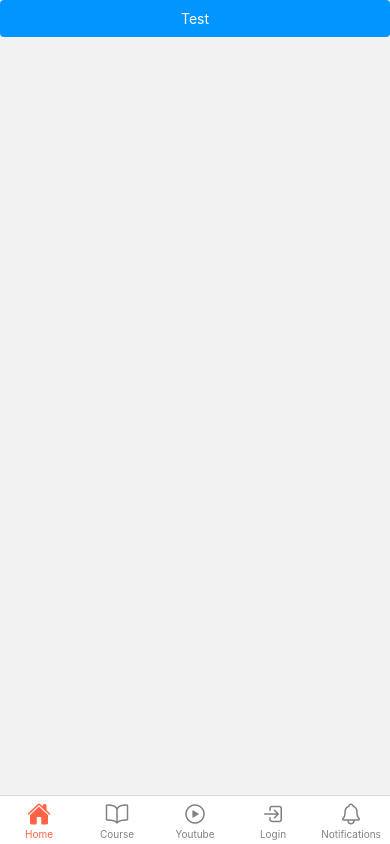
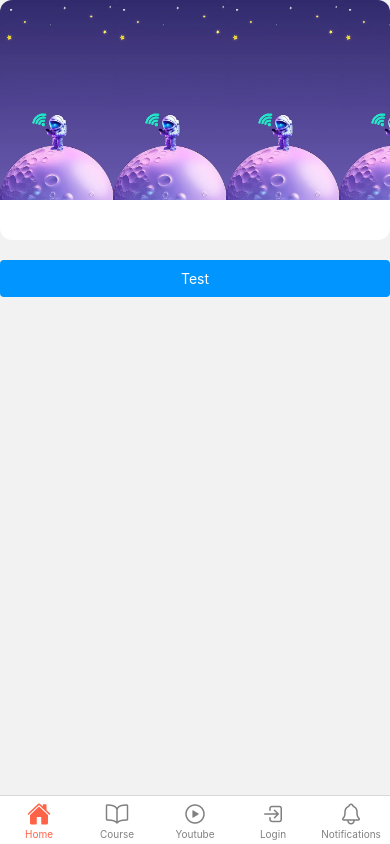
Before and after one commit to ansariabdulahad/JUST-STUDY-NATIVE, a React Native app: screen /Layout in a window 390 px wide. Built offline with nearby package versions, Linux system fonts and the light colour scheme.

Commit message:
refereshcontrol component added in main

```diff
--- a/Component/Course/index.jsx
+++ b/Component/Course/index.jsx
@@ -1,15 +1,15 @@
 import React from "react";
-import { Text } from "react-native";
+import { Text, View } from "react-native";
 import WebView from "react-native-webview";
+import { Card, Main } from "../Reusable";
 
 const Course = () => {
     return (
-        <WebView
-            source={{ uri: 'https://www.w3schools.com/react/default.asp' }}
-            style={{
-                // marginTop: 37
-            }}
-        />
+        <Main>
+            <Card
+                image={require('../../assets/welcomeImages/a.png')}
+            />
+        </Main>
     );
 }
 
--- a/Component/Reusable/Card/index.jsx
+++ b/Component/Reusable/Card/index.jsx
@@ -61,4 +61,4 @@ const Card = ({
     );
 }
 
-export default memo(Main);
+export default memo(Card);
--- a/Component/Reusable/Main/index.jsx
+++ b/Component/Reusable/Main/index.jsx
@@ -1,10 +1,30 @@
-import React from "react";
-import { ScrollView, View } from "react-native";
+import React, { useCallback, useState } from "react";
+import { RefreshControl, ScrollView, View } from "react-native";
 
 const Main = ({ children }) => {
+
+    const [referesh, setReferesh] = useState(false);
+
+    const handleReferesh = useCallback(() => {
+        setReferesh(true);
+        setTimeout(() => {
+            setReferesh(false);
+        }, 5000);
+    }, [referesh]);
+
     return (
         <View>
-            <ScrollView>
+            <ScrollView
+                refreshControl={
+                    <RefreshControl
+                        refreshing={referesh}
+                        onRefresh={handleReferesh}
+                        // progressBackgroundColor={'grey'}
+                        colors={['red', 'green', 'blue']}
+                        // size={'large'}
+                    />
+                }
+            >
                 {children}
             </ScrollView>
         </View>
```
